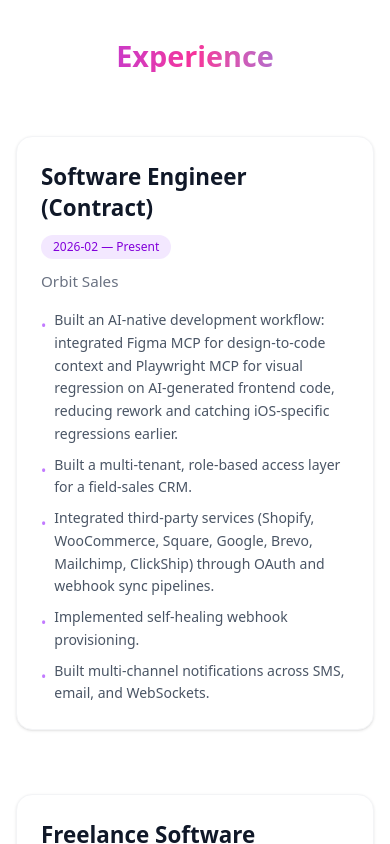
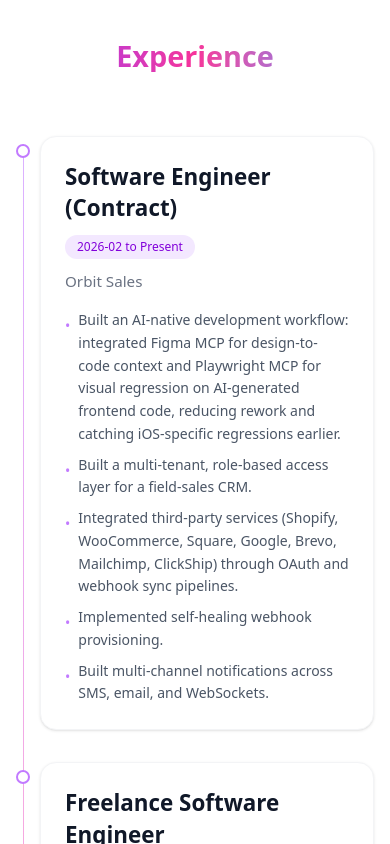
Before and after one commit to yoohyunk/yoohyunk, a React (Vite) app: page / in a window 390 px wide. Shown: the part 1500-2344 px from the top of the page. Built offline with nearby package versions, Linux system fonts and the light colour scheme.

Commit message:
feat: mobile timeline rail + faster latched reveal for Experience

```diff
--- a/src/pages/ExperienceSection.tsx
+++ b/src/pages/ExperienceSection.tsx
@@ -28,7 +28,11 @@ export default function ExperienceSection() {
 
   useEffect(() => {
     const observer = new IntersectionObserver(
-      ([entry]) => setIsVisible(entry.isIntersecting),
+      ([entry]) => {
+        if (entry.isIntersecting) {
+          setIsVisible(true);
+        }
+      },
       { threshold: 0.1, rootMargin: "-100px" }
     );
     if (sectionRef.current) observer.observe(sectionRef.current);
@@ -55,14 +59,14 @@ export default function ExperienceSection() {
       if (!el) return;
       const obs = new IntersectionObserver(
         ([entry]) => {
+          if (!entry.isIntersecting) return;
           setRevealed((state) => {
             const next =
-              state.length === items.length
-                ? [...state]
-                : Array(items.length).fill(false);
-            next[idx] = entry.isIntersecting;
+              state.length === items.length ? [...state] : Array(items.length).fill(false);
+            next[idx] = true;
             return next;
           });
+          obs.unobserve(el);
         },
         { threshold: 0.2, rootMargin: "0px 0px -10% 0px" }
       );
@@ -75,21 +79,23 @@ export default function ExperienceSection() {
   return (
     <section
       ref={sectionRef}
-      className={`w-full transition-all duration-1000 ${
+      className={`w-full transition-all duration-500 ${
         isVisible ? "opacity-100 translate-y-0" : "opacity-0 translate-y-10"
       }`}
     >
       <div className="max-w-5xl mx-auto px-4 sm:px-6">
         <h2
-          className={`font-bold text-center mb-16 bg-gradient-to-r from-purple-600 via-pink-500 to-blue-500 bg-clip-text text-transparent transition-all duration-700 delay-200 ${
+          className={`font-bold text-center mb-16 bg-gradient-to-r from-purple-600 via-pink-500 to-blue-500 bg-clip-text text-transparent transition-all duration-500 delay-100 ${
             isVisible ? "opacity-100 translate-y-0" : "opacity-0 translate-y-10"
           } text-4xl md:text-6xl`}
         >
           Experience
         </h2>
 
-        <div className="relative space-y-16">
-          {/* Decorative center line */}
+        <div className="relative space-y-8 md:space-y-16">
+          {/* Mobile left rail */}
+          <div className="absolute left-[7px] top-2 bottom-2 w-px bg-gradient-to-b from-purple-300 via-pink-300 to-transparent md:hidden" />
+          {/* Desktop center line */}
           <div className="absolute left-1/2 -translate-x-1/2 top-0 bottom-0 w-px bg-gradient-to-b from-purple-300 via-pink-300 to-transparent hidden md:block" />
 
           {items.map((item, index) => {
@@ -100,12 +106,13 @@ export default function ExperienceSection() {
                 ref={(el) => {
                   itemRefs.current[index] = el;
                 }}
-                className={`flex flex-col md:flex-row items-center gap-8 transition-all duration-700 ${
+                className={`relative pl-6 md:pl-0 flex flex-col md:flex-row items-center gap-8 transition-all duration-500 ${
                   revealed[index]
                     ? "opacity-100 translate-y-0"
                     : "opacity-0 translate-y-8"
                 }`}
               >
+                <span className="absolute left-0 top-2 w-3.5 h-3.5 rounded-full bg-white border-2 border-purple-400 md:hidden" />
                 {/* Spacer for alternating layout */}
                 {!isLeft && <div className="hidden md:block md:w-1/2" />}
 
@@ -117,7 +124,7 @@ export default function ExperienceSection() {
                         {item.title}
                       </h3>
                       <span className="px-3 py-1 text-xs font-medium bg-purple-100 text-purple-700 rounded-full whitespace-nowrap">
-                        {item.start} — {item.end}
+                        {item.start} to {item.end}
                       </span>
                     </div>
                     <p className="text-gray-500 text-sm mb-4">
```
